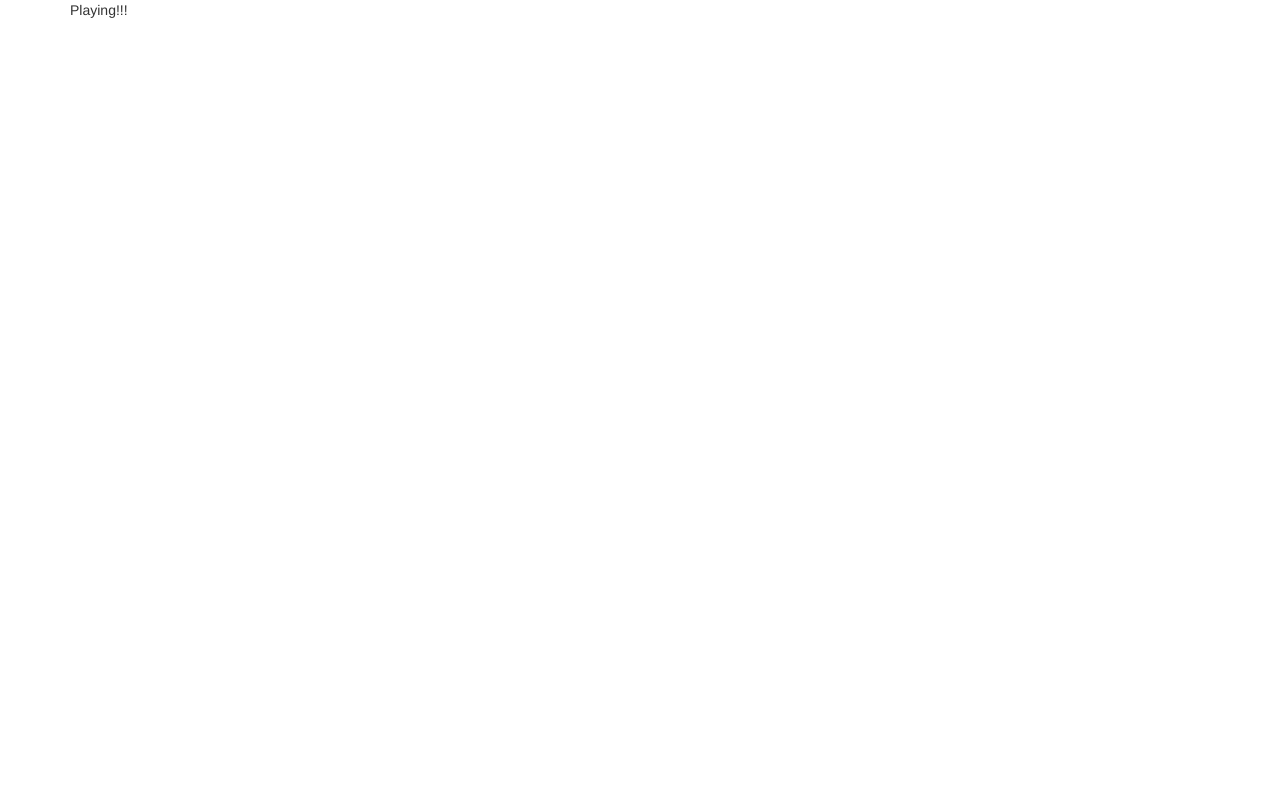
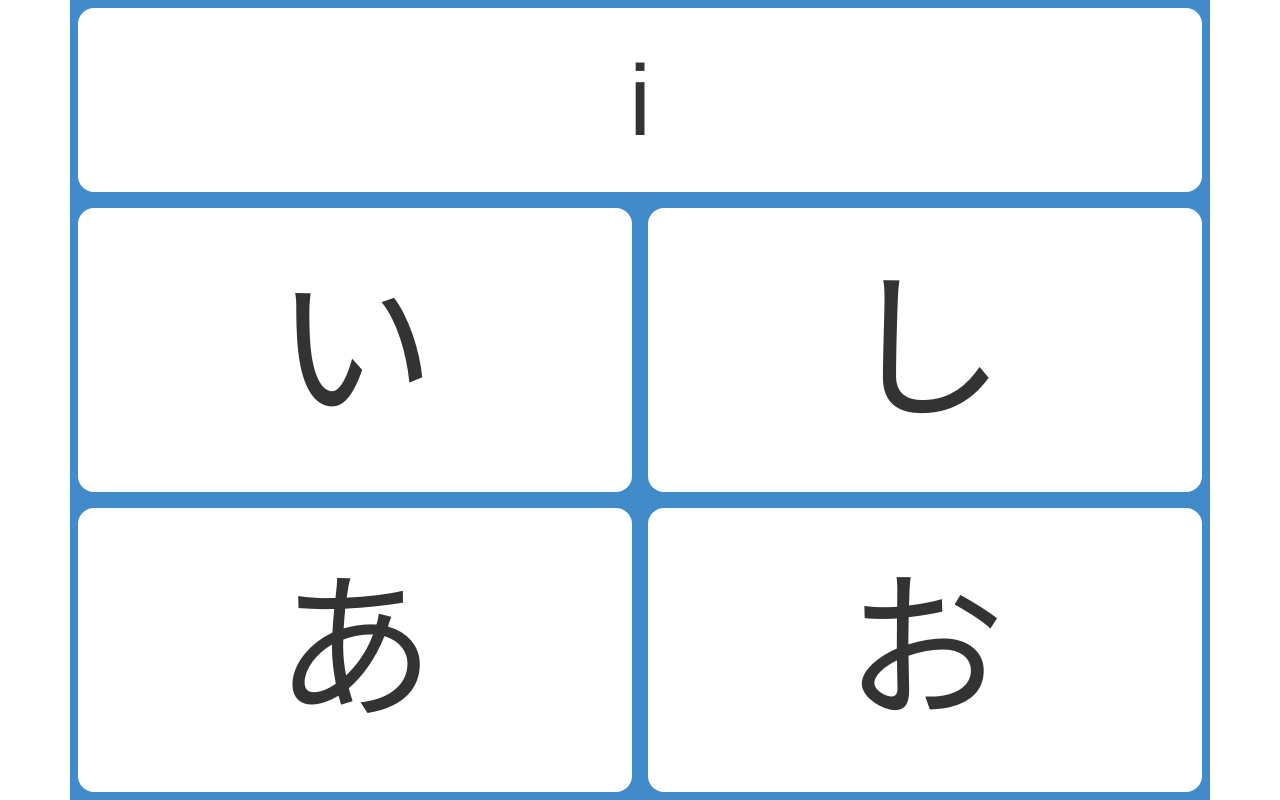
Before and after one commit to davidtsadler/learnkana, a website: page app/index.html at #!/game in a window 1280 px wide. Both pictures are taken after a click on the button "Lets play!". Drawn offline with Linux system fonts and the light colour scheme.

Commit message:
Finished game mechanics and allow a complete game to be played through.

```diff
--- a/Gruntfile.js
+++ b/Gruntfile.js
@@ -26,6 +26,10 @@ module.exports = function(grunt) {
             }
         },
         csslint: {
+            options: {
+                'known-properties': false,
+                'box-sizing': false
+            },
             src: 'app/css/**/*.css'
         },
         clean: {
--- /dev/null
+++ b/app/css/app.css
@@ -0,0 +1,74 @@
+html, body {
+  margin: 0;
+  padding: 0;
+  width: 100%;
+  height: 100%;
+}
+
+.container {
+  height: 100%;
+}
+
+.game {
+  margin: 0;
+  padding: 0;
+  width: 100%;
+  height: 100%;
+  background-color: #428BCA;
+}
+
+.question {
+  width: 100%;
+  height: 25%;
+  text-align: center;
+  font-size: 12.5vh;
+}
+
+.question-border, .answer-border {
+  box-sizing: border-box;
+  height: 100%;
+  padding: 8px;
+}
+
+.question-inner, .answer-inner {
+  -webkit-border-radius: 16px;
+  -moz-border-radius: 16px;
+  border-radius: 16px;
+  background-color: #ffffff;
+}
+
+.question-inner {
+  width: 100%;
+  height: 100%;
+  display: table;
+}
+
+.question-inner > span {
+  display: table-cell;
+  vertical-align: middle
+}
+
+.answers {
+  width: 100%;
+  height: 75%;
+}
+
+.answer {
+  width: 50%;
+  height: 50%;
+  float: left;
+  text-align: center;
+  font-size: 20vh;
+}
+
+.answer-inner {
+  width: 100%;
+  height: 100%;
+  display: table;
+  cursor: pointer;
+}
+
+.answer-inner > span {
+  display: table-cell;
+  vertical-align: middle
+}
--- a/app/index.html
+++ b/app/index.html
@@ -5,6 +5,7 @@
     <title></title>
     <meta name="viewport" content="width=device-width, initial-scale=1.0, maximum-scale=1.0, user-scalable=no">
     <link rel="stylesheet" href="/vendor/bootstrap/3.0.0/css/bootstrap.min.css">
+    <link rel="stylesheet" href="/css/app.css">
   </head>
   <body>
     <div class="container">
--- a/app/js/controllers/game-controller.js
+++ b/app/js/controllers/game-controller.js
@@ -1,5 +1,11 @@
 'use strict';
 
-learnKanaApp.controller('GameController', ['$scope', 'Game', function ($scope, Game) {
-    Game.begin();
+learnKanaApp.controller('GameController', ['$scope', '$location', 'game', function ($scope, $location, game) {
+    $scope.game = game;
+
+    $scope.mainMenu = function () {
+        $location.url('/');
+    };
+
+    game.begin();
 }]);
--- a/app/js/controllers/main-controller.js
+++ b/app/js/controllers/main-controller.js
@@ -1,10 +1,10 @@
 'use strict';
 
 learnKanaApp.controller('MainController', ['$scope', '$location', function ($scope, $location) {
-    $scope.changeSettings = function() {
+    $scope.changeSettings = function () {
         $location.url('/settings');
     };
-    $scope.startGame = function() {
+    $scope.startGame = function () {
         $location.url('/game');
     };
 }]);
--- a/app/js/services/game.js
+++ b/app/js/services/game.js
@@ -1,15 +1,99 @@
 'use strict';
 
-learnKanaApp.factory('game', ['settings', function (settings) {
-    var numRounds;
+learnKanaApp.factory('game', ['settings', 'kana', function (settings, kana) {
+    function getRoundData() {
+        var data = [];
+
+        angular.forEach(kana, function (kanaGroups, key) {
+            if (settings.includeKana[key]) {
+                angular.forEach(kanaGroups, function (characters) {
+                    data.push(characters);
+                });
+            }
+        });
+
+        return shuffle(data);
+    }
+
+    /*
+     * Javascript implementation of Fisher-Yates shuffle algorithm
+     * http://stackoverflow.com/questions/2450954/how-to-randomize-a-javascript-array
+     */
+    function shuffle(array) {
+        var currentIndex = array.length,
+            temporaryValue,
+            randomIndex;
+
+        // While there remain elements to shuffle...
+        while (0 !== currentIndex) {
+
+            // Pick a remaining element...
+            randomIndex = Math.floor(Math.random() * currentIndex);
+            currentIndex -= 1;
+
+            // And swap it with the current element.
+            temporaryValue = array[currentIndex];
+            array[currentIndex] = array[randomIndex];
+            array[randomIndex] = temporaryValue;
+        }
+
+        return array;
+    }
 
     return {
-        begin: function() {
-            numRounds = settings.numRounds;
+        ended: null,
+        numRounds: null,
+        currentRound: null,
+        question: null,
+        answer: null,
+        choices: null,
+        wrongChoices: null,
+
+        begin: function () {
+            this.ended = false;
+            this.numRounds = settings.numRounds;
+            this.currentRound = 0;
+            this.nextRound();
         },
 
-        getNumRounds: function () {
-            return numRounds;
+        end: function () {
+            this.ended = true;
+        },
+
+        nextRound: function () {
+            var roundData,
+                answer;
+
+            this.currentRound += 1;
+
+            // Choose first 4 kana.
+            roundData = getRoundData().slice(0,4);
+
+            // Pick at random one of the kana to be the correct answer.
+            answer = roundData[Math.floor(Math.random() * 4)];
+
+            this.question = answer[0];
+            this.answer = settings.showKatakana ? answer[2] : answer[1];
+            this.choices = [];
+            angular.forEach(roundData, function (kana) {
+                this.choices.push(settings.showKatakana ? kana[2] : kana[1]);
+            }, this);
+
+            this.wrongChoices = [false, false, false, false];
+        },
+
+        choose : function (choice) {
+            if (this.answer === this.choices[choice]) {
+                this.choices[choice] = '✔';
+                if (this.currentRound < this.numRounds) {
+                    this.nextRound();
+                } else {
+                    this.end();
+                }
+            } else {
+                this.choices[choice] = '✖';
+                this.wrongChoices[choice] = true;
+            }
         }
     };
 }]);
--- a/app/views/game.html
+++ b/app/views/game.html
@@ -1 +1,22 @@
-Playing!!!
+<div class="game" ng-hide="game.ended">
+  <div class="question">
+    <div class="question-border">
+      <div class="question-inner">
+        <span>{{game.question}}</span>
+      </div>
+    </div>
+  </div>
+  <div class="answers">
+    <div ng-repeat="choice in game.choices" class="answer ng-class:{'text-muted': game.wrongChoices[$index]}">
+      <div class="answer-border">
+        <div class="answer-inner" ng-click="game.choose($index)">
+          <span>{{choice}}</span>
+        </div>
+      </div>
+    </div>
+  </div>
+</div>
+<div class="score" ng-show="game.ended">
+  <button type="button" class="btn btn-primary btn-block btn-lg" ng-click="mainMenu()">Return to menu</button>
+  <button type="button" class="btn btn-primary btn-block btn-lg" ng-click="game.begin()">Play again!</button>
+</div>
```
Also changed, not shown: app/views/settings.html (+0 -10 lines).
